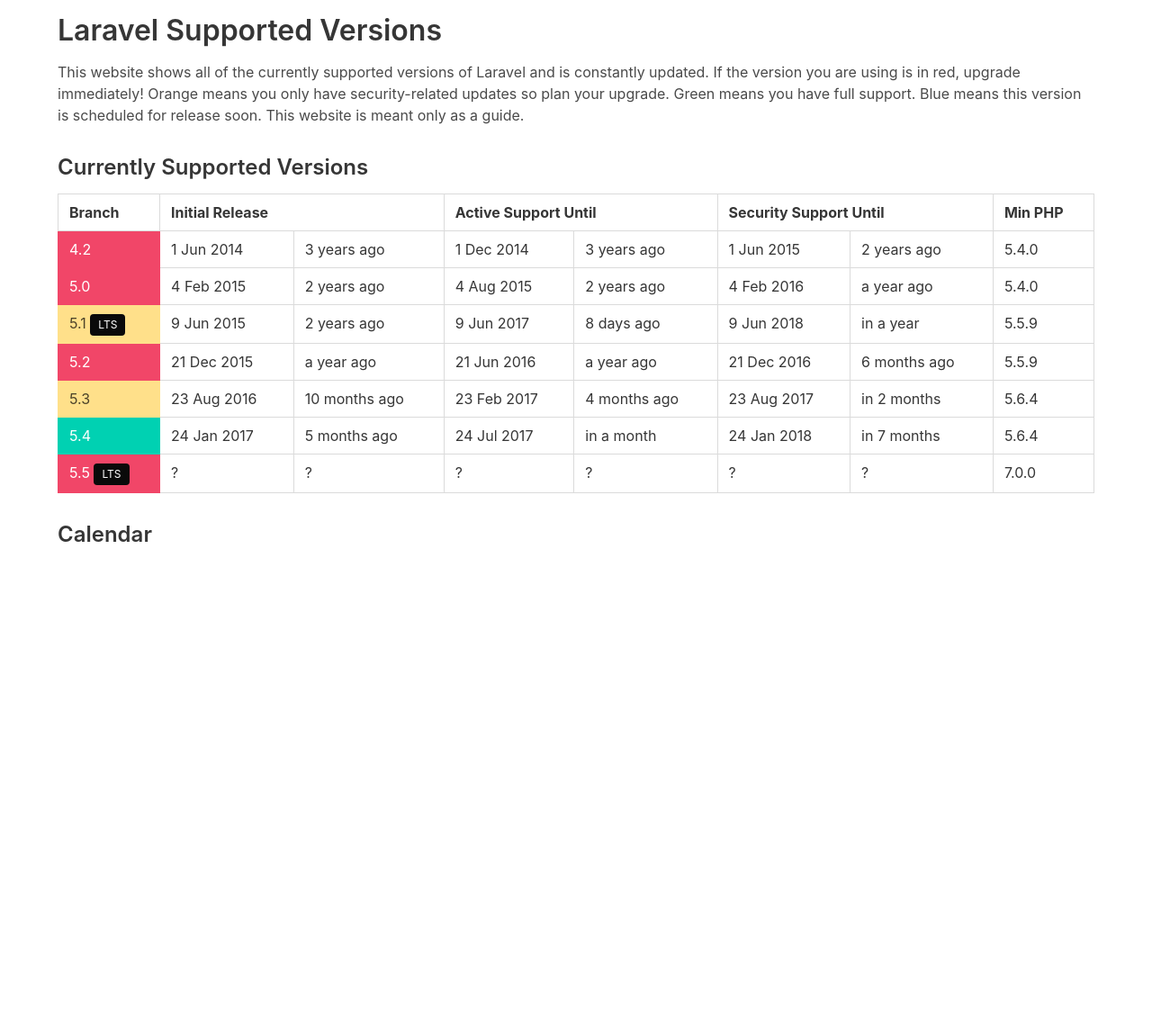
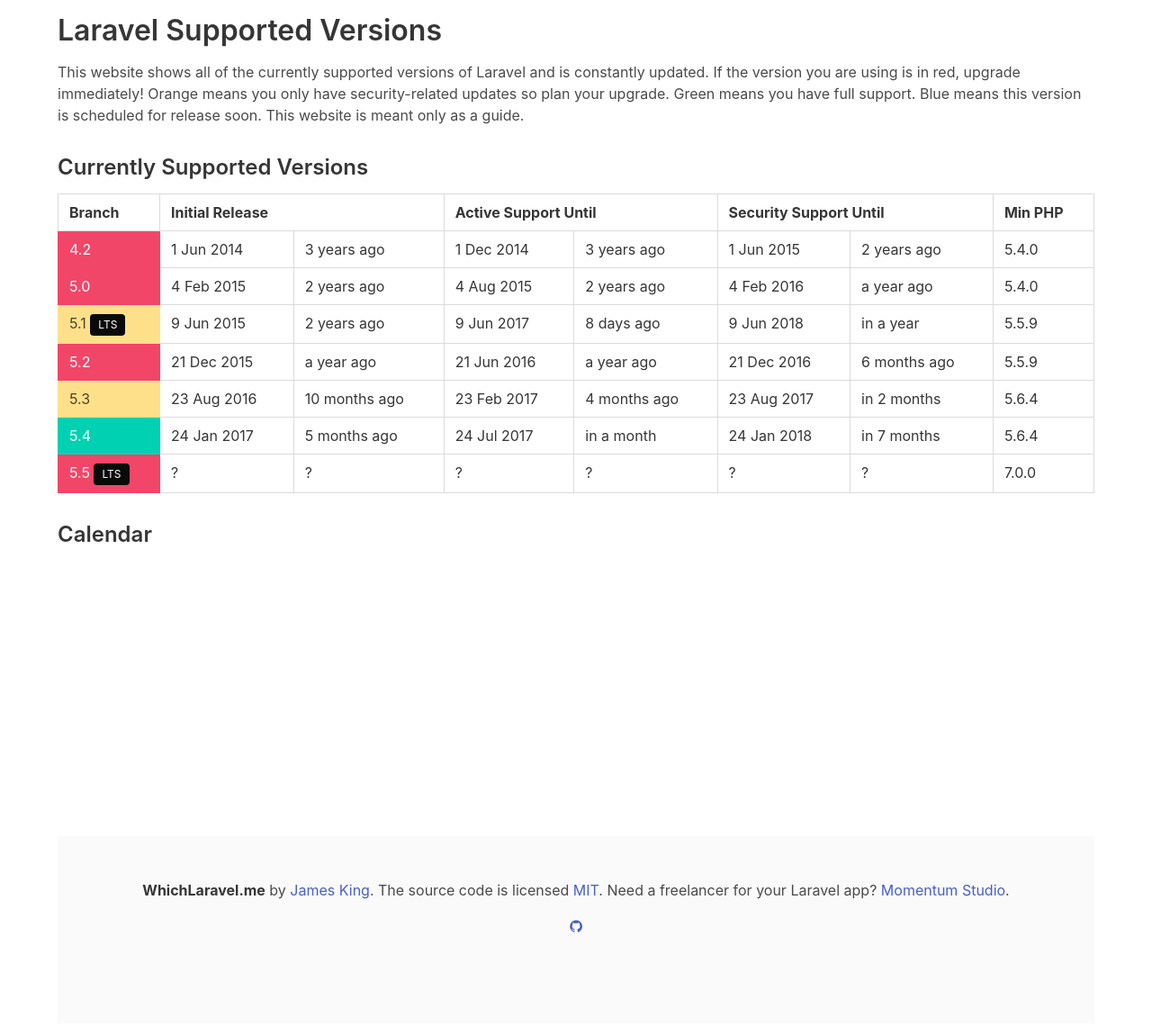
Before and after one commit to Jamesking56/WhichLaravel.me, a plain HTML site: page index.html in a window 1280 px wide. Shown: the top 1140 px of the page at 90% size. Before the commit the page ends 945 px from the top, so only its background shows below. Drawn offline with nearby package versions, Linux system fonts and the light colour scheme; a script that the page names is missing.

Commit message:
Adds a footer

```diff
--- a/index.html
+++ b/index.html
@@ -68,6 +68,22 @@
 
         <h3>Calendar</h3>
         <canvas id="calendar" height="300" width="1350"></canvas>
+
+        <footer class="footer">
+          <div class="container">
+            <div class="content has-text-centered">
+              <p>
+                <strong>WhichLaravel.me</strong> by <a href="http://www.Jamesking56.uk">James King</a>. The source code is licensed
+                <a href="http://opensource.org/licenses/mit-license.php">MIT</a>. Need a freelancer for your Laravel app? <a href="http://momentum.studio">Momentum Studio</a>.
+              </p>
+              <p>
+                <a class="icon" href="https://github.com/Jamesking56/WhichLaravel.me">
+                  <i class="fa fa-github"></i>
+                </a>
+              </p>
+            </div>
+          </div>
+        </footer>
     </div>
 </div>
 
```
